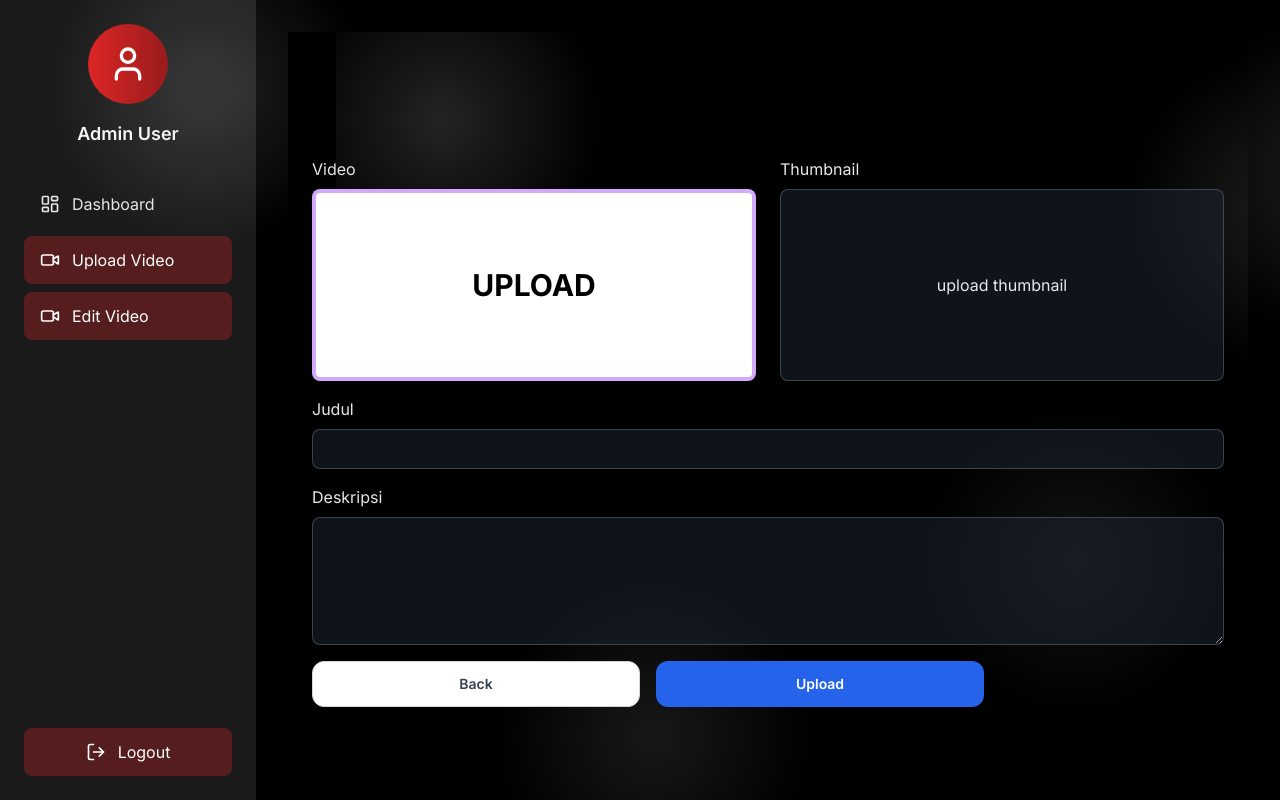
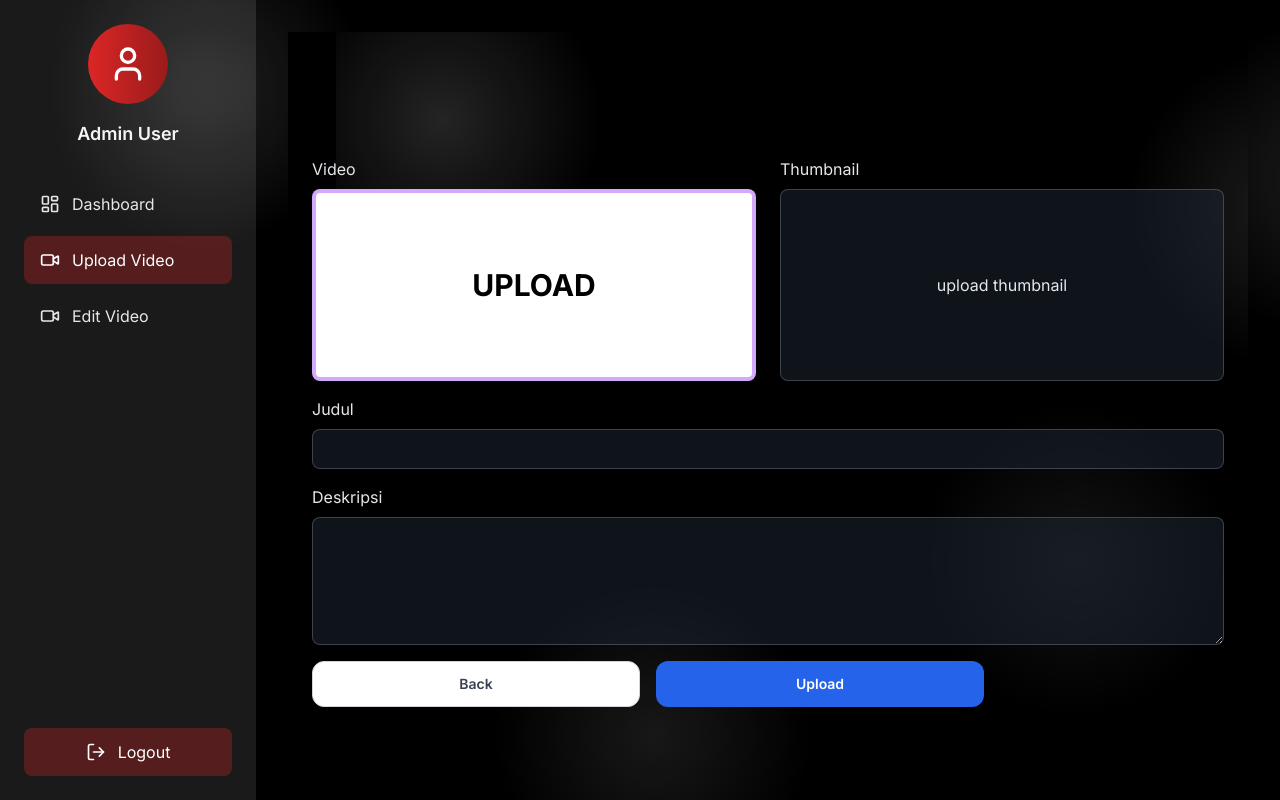
Before and after one commit to arsheedev/skripsi-video-streaming, a SvelteKit app: page /admin/upload in a window 1280 px wide. Built offline with nearby package versions, Linux system fonts and the light colour scheme; no server answers.

Commit message:
fix: active sidebar navigation

```diff
--- a/src/routes/admin/+layout.svelte
+++ b/src/routes/admin/+layout.svelte
@@ -69,7 +69,7 @@
 					<a
 						href="/admin/video"
 						class="flex items-center rounded-lg px-4 py-3 text-gray-200 transition-all duration-300 hover:bg-red-600/20 hover:text-white {$page
-							.url.pathname === '/admin/upload'
+							.url.pathname === '/admin/video'
 							? 'bg-red-600/30 text-white'
 							: ''}"
 					>
```
